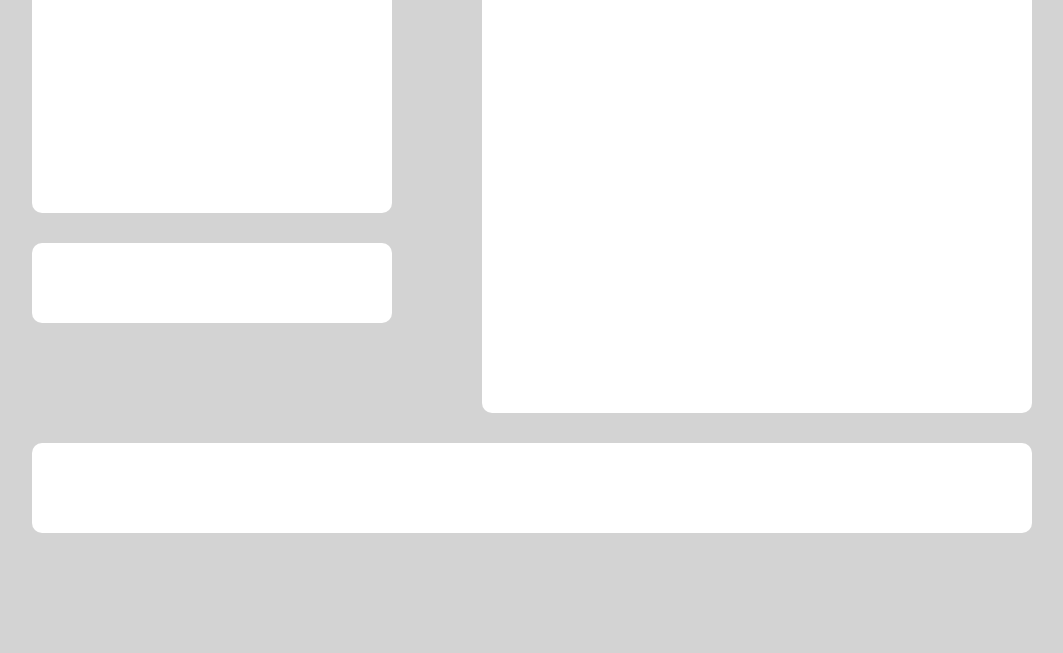
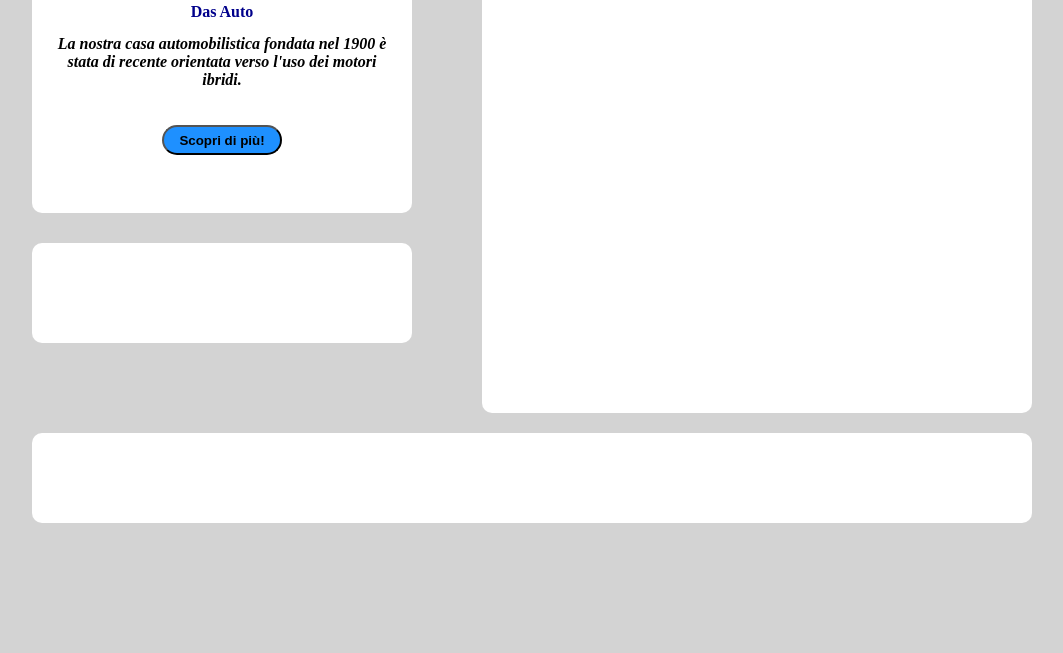
Before and after one commit to cnc-dev/htmlcss-minicvtop3, a plain HTML site: page index.html in a window 1280 px wide. Shown: the part 147-800 px from the top of the page, without its empty margins (108-1171 px from the left). Drawn offline with Linux system fonts and the light colour scheme.

Commit message:
bio terminato

```diff
--- a/index.html
+++ b/index.html
@@ -8,19 +8,32 @@
   </head>
   <body>
     <div class="pagina">
+      <!-- bio -->
       <div class="box user">
+          <img id="logo" src="logo.png">
+          <div class="bio titolo">
+            <h2>Volswagen</h2>
+          </div>
+          <div class="bio sottotitolo">
+            <h4><b>Das Auto</b></h4>
+          </div>
+          <div class="descrizione">
+            <b>La nostra casa automobilistica fondata nel 1900 è stata di
+              recente orientata verso l'uso dei motori ibridi.</b>
+            <br><br><br> <button type="button" name="button"><b>Scopri di più!</b></button>
+          </div>
+      </div>
+      <!-- social -->
+      <div class="box social">
 
-          <img id="logo" src="logo.png">
-        <!-- Napoleone Bonaparte -->
       </div>
-      <div class="box social">
-        <!-- social -->
+      <!-- vetrina -->
+      <div class="box dvd">
+
       </div>
-      <div class="box dvd">
-        <!-- My top three -->
-      </div>
+      <!-- footer -->
       <div class="box footer">
-        <!-- About this page -->
+
       </div>
     </div>
   </body>
--- a/style.css
+++ b/style.css
@@ -23,7 +23,7 @@
 
 .user{
   height: 350px;
-  width: 360px;
+  width: 380px;
   position: absolute;
   left: 0px;
   top: 0px;
@@ -40,9 +40,32 @@
   top: 10px;
 }
 
+.bio{
+  text-align: center;
+  position: relative;
+  top: 100px;
+  color: darkblue;
+  line-height: 5px;
+}
+
+.descrizione{
+  text-align: center;
+  position: relative;
+  top: 100px;
+  font-style: italic;
+  margin: 15px;
+}
+
+button{
+  background-color: dodgerblue;
+  height: 30px;
+  width: 120px;
+  border-radius: 20px;
+}
+
 .social{
-  width: 360px;
-  height: 80px;
+  width: 380px;
+  height: 100px;
   position: absolute;
   left: 0px;
   top: 380px;
@@ -60,5 +83,5 @@
   width: 100%;
   height: 90px;
   position: absolute;
-  top: 580px;
+  top: 570px;
 }
```
